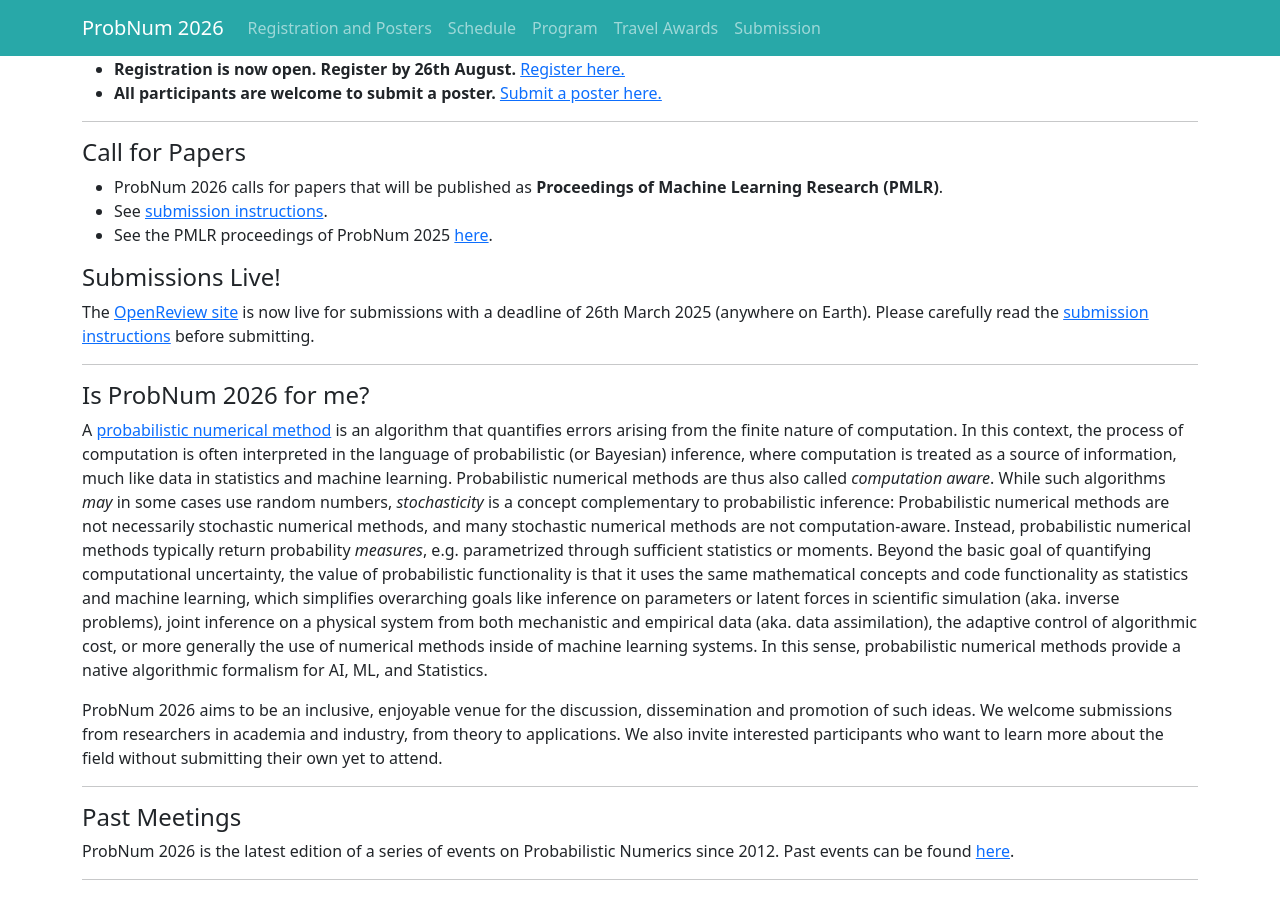
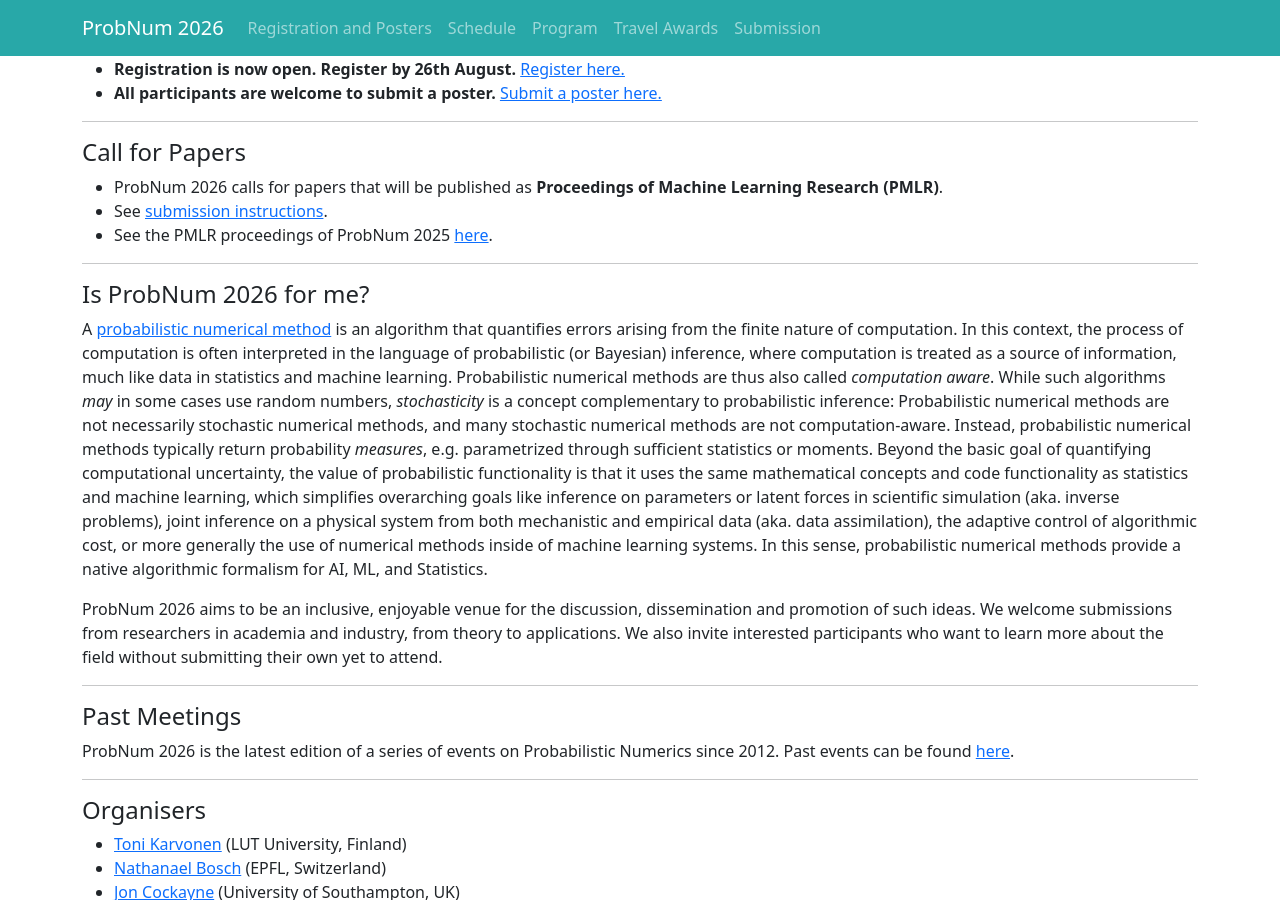
Before and after one commit to probnum2026/probnum2026.github.io, a Jekyll site: the page built from index.md, in a window 1280 px wide and 900 px high, scrolled down 716 px. Built offline with Jekyll 4.4.1, drawn with Linux system fonts in a browser that asks for light colours; nearby versions of some CDN libraries.

Commit message:
remove submissions link

```diff
--- a/index.md
+++ b/index.md
@@ -26,9 +26,9 @@ ProbNum 2026 will be held at the **Lappeenranta** campus of **[LUT University](h
 - See [submission instructions](/submissions).
 - See the PMLR proceedings of ProbNum 2025 [here](https://proceedings.mlr.press/v271/).
 
-#### Submissions Live!
+<!-- #### Submissions Live!
 
-The [OpenReview site](https://openreview.net/group?id=ProbNum/2026/Conference) is now live for submissions with a deadline of 26th March 2025 (anywhere on Earth). Please carefully read the [submission instructions](/submissions) before submitting.
+The [OpenReview site](https://openreview.net/group?id=ProbNum/2026/Conference) is now live for submissions with a deadline of 26th March 2025 (anywhere on Earth). Please carefully read the [submission instructions](/submissions) before submitting. -->
 
 <!-- #### Reviewing
 
```
